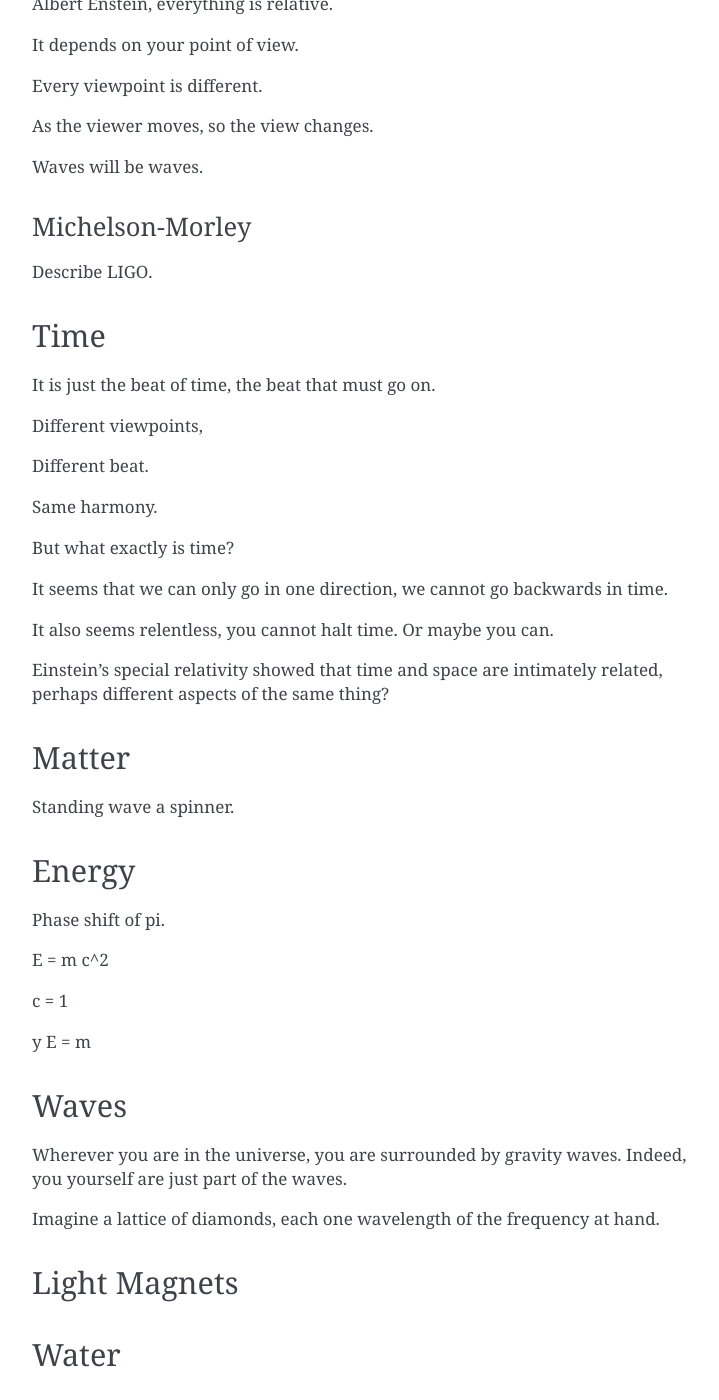
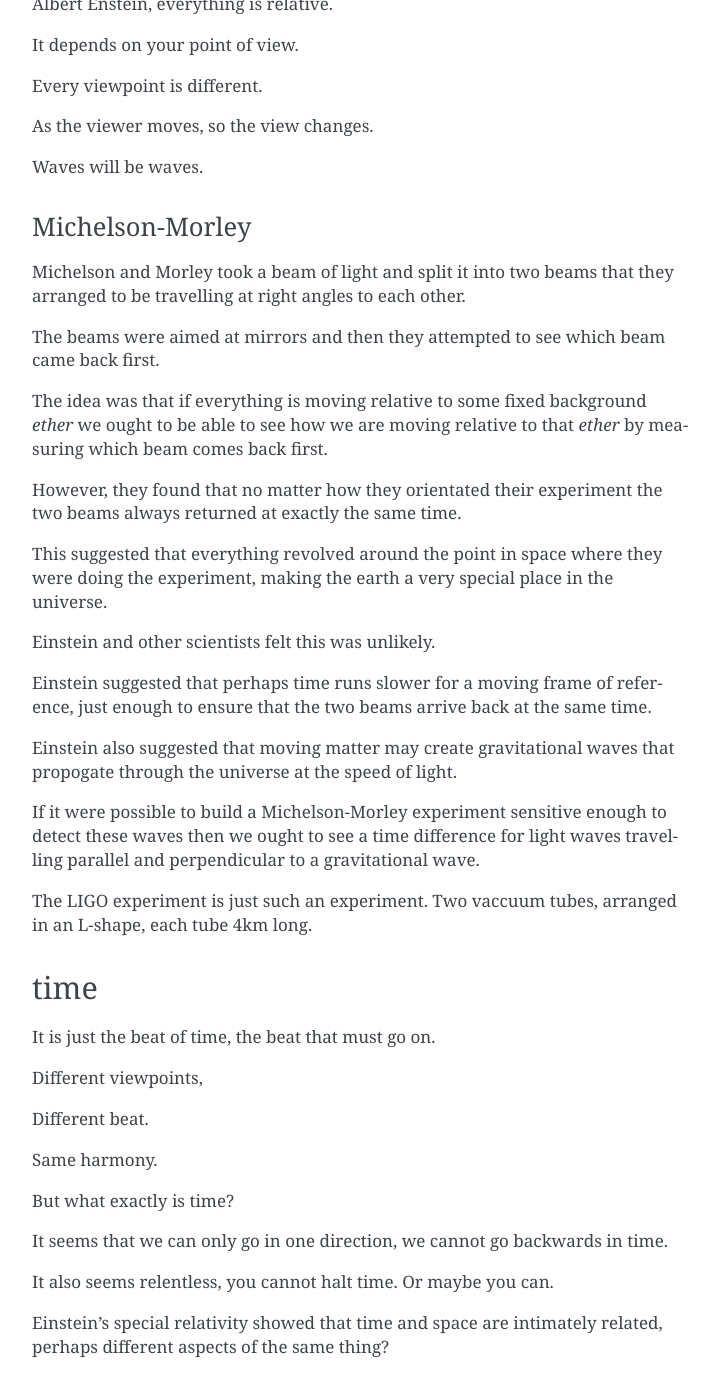
Before and after one commit to openbermuda/karmapi, a Sphinx documentation site: the page built from docs/nodice/nodice.rst, in a window 1280 px wide and 1400 px high, scrolled down 969 px. Shown: the whole window, without its empty margins (388-1107 px from the left). Built offline with Sphinx 7.4.7, drawn with Linux system fonts in a browser that asks for light colours; formulas are drawn with MathJax 3; pages that are not in the unit, such as notebooks, are missing from menus.

Commit message:
time balls and gravity waves

```diff
--- a/docs/nodice/nodice.rst
+++ b/docs/nodice/nodice.rst
@@ -58,9 +58,42 @@
 Michelson-Morley
 ----------------
 
-Describe LIGO.
+Michelson and Morley took a beam of light and split it into two
+beams that they arranged to be travelling at right angles to each
+other.
 
-Time
+The beams were aimed at mirrors and then they attempted to see which
+beam came back first.
+
+The idea was that if everything is moving relative to some fixed
+background *ether* we ought to be able to see how we are moving
+relative to that *ether* by measuring which beam comes back first.
+
+However, they found that no matter how they orientated their
+experiment the two beams always returned at exactly the same time.
+
+This suggested that everything revolved around the point in space
+where they were doing the experiment, making the earth a very special
+place in the universe.
+
+Einstein and other scientists felt this was unlikely.
+
+Einstein suggested that perhaps time runs slower for a moving frame of
+reference, just enough to ensure that the two beams arrive back at the
+same time.
+
+Einstein also suggested that moving matter may create gravitational
+waves that propogate through the universe at the speed of light.
+
+If it were possible to build a Michelson-Morley experiment sensitive
+enough to detect these waves then we ought to see a time difference
+for light waves travelling parallel and perpendicular to a
+gravitational wave.
+
+The LIGO experiment is just such an experiment.   Two vaccuum tubes,
+arranged in an L-shape, each tube 4km long.
+
+time
 ====
 
 It is just the beat of time, the beat that must go on.
```
Also changed, not shown: docs/nodice/balls.rst (+25 -0 lines).
